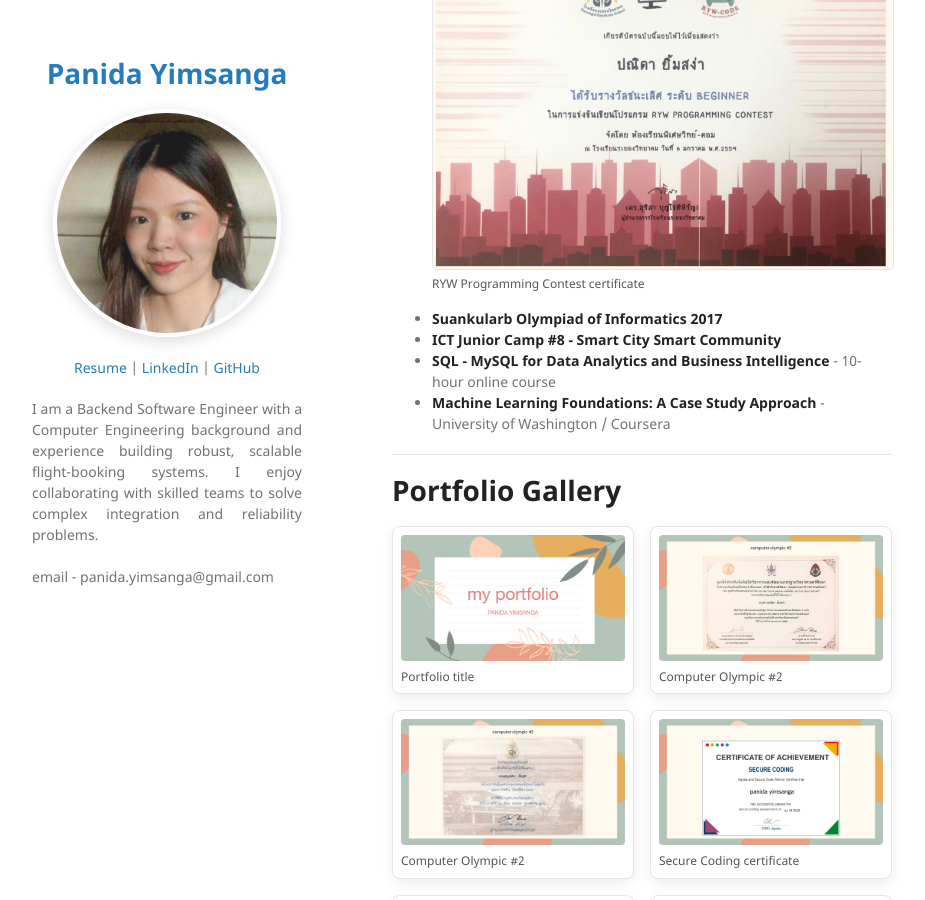
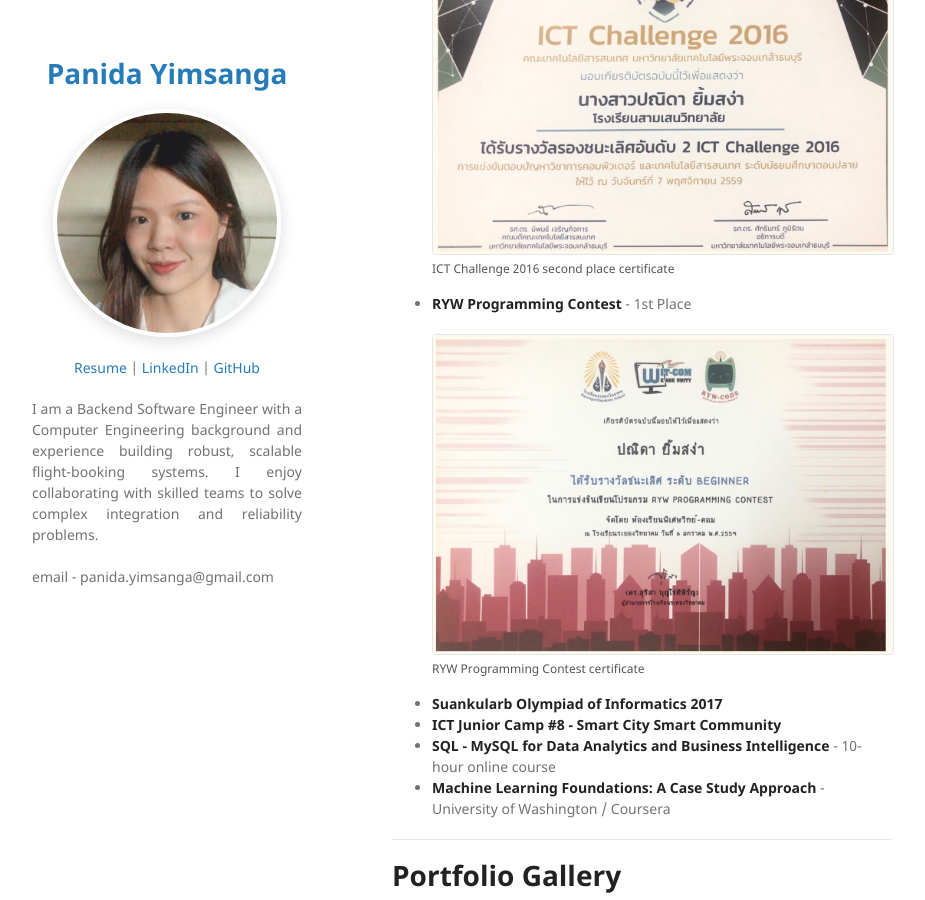
Before and after one commit to sarasix/sarasix.github.io, a Jekyll site: the page built from index.md, in a window 1280 px wide and 900 px high, scrolled down 8035 px. Shown: the whole window, without its empty margins (178-1103 px from the left). Built offline with Jekyll 4.4.1, drawn with Linux system fonts in a browser that asks for light colours; our own code applies the rules of GitHub Pages for plain Markdown files.

Commit message:
Add ICT Challenge certificate

```diff
--- a/index.md
+++ b/index.md
@@ -225,6 +225,14 @@ Developed image-processing and game-AI projects, including a bacteria detection
   </div>
 
 * **ICT Challenge 2016, KMUTT** - 2nd Place
+
+  <div class="award-gallery">
+    <figure>
+      <img src="/assets/img/awards/ict-challenge-2016.jpg" alt="ICT Challenge 2016 second place certificate">
+      <figcaption>ICT Challenge 2016 second place certificate</figcaption>
+    </figure>
+  </div>
+
 * **RYW Programming Contest** - 1st Place
 
   <div class="award-gallery">
```
Also changed, not shown: assets/img/awards/ict-challenge-2016.jpg (added).
